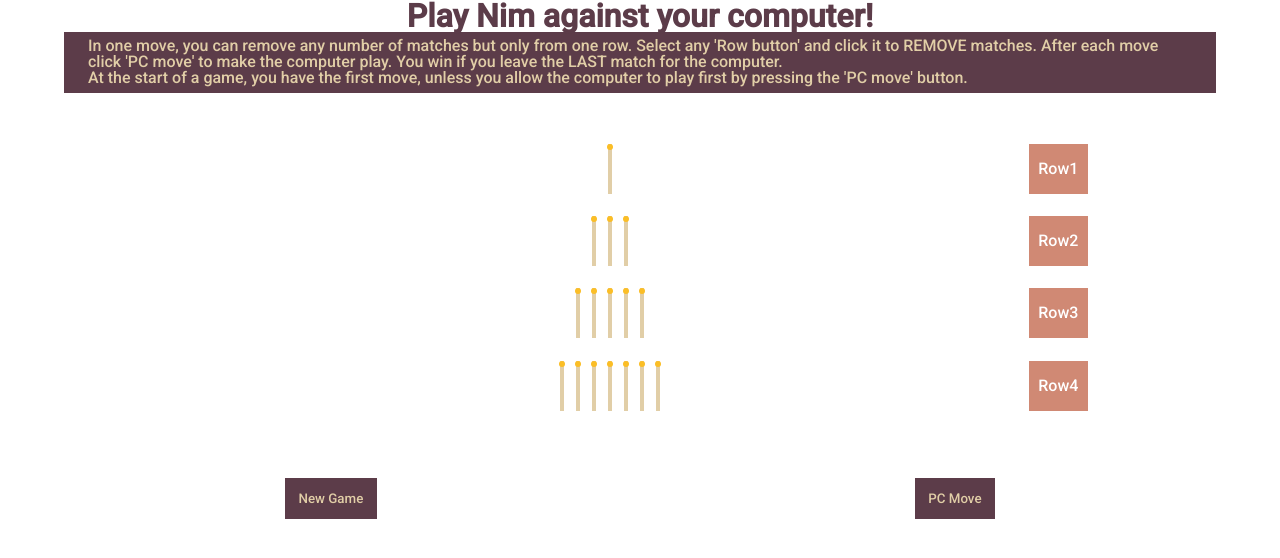
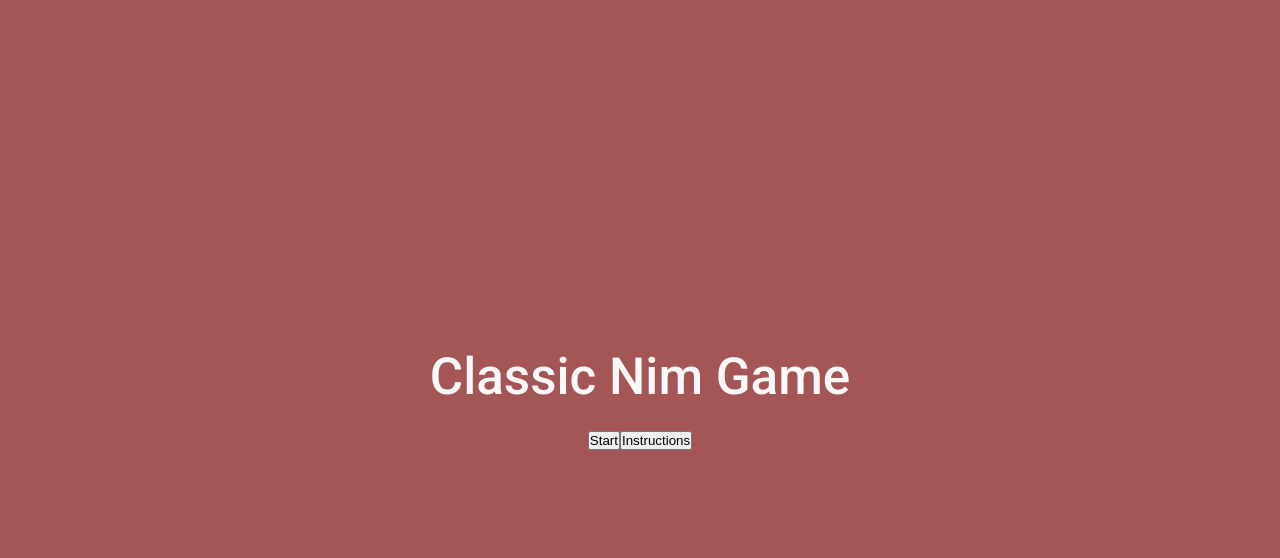
Before and after one commit to sree-lakshmi-n/nim-game, a plain HTML site: page index.html in a window 1280 px wide. Drawn offline with Linux system fonts and the light colour scheme.

Commit message:
added home page html content

```diff
--- a/index.html
+++ b/index.html
@@ -1,14 +1,21 @@
 <!DOCTYPE html>
 <html>
   <head>
-	<meta charset="utf-8">
-	<meta name="viewport" content="width=device-width">
+    <meta charset="utf-8" />
+    <meta name="viewport" content="width=device-width" />
     <link href="style.css" rel="stylesheet" type="text/css" />
 
-	<title>Nim Game</title>
+    <title>Classic Nim Game</title>
   </head>
   <body>
-	<header class="header">
+    <main class="home-page flex-col-center">
+      <h1 class="home-page__title">Classic Nim Game</h1>
+      <div class="btn-wrapper">
+        <button class="btn btn-start">Start</button
+        ><button class="btn btn-instructions">Instructions</button>
+      </div>
+    </main>
+    <!-- <header class="header">
 		<h1>Play Nim against your computer!</h1>
     <div>
       <p>In one move, you can remove any number of matches but only from one row. Select any 'Row button' and click it to REMOVE matches. After each move click 'PC move' to make the computer play. You win if you leave the LAST match for the computer.</p>
@@ -21,7 +28,7 @@
 	<section id="control-buttons">
 		<button id="new-game-btn" class = "buttons" onclick="newGame()">New Game</button>
 		<button id="pc-move-btn" class = "buttons" onclick="makeMove()">PC Move</button>
-	</section>
+	</section> -->
     <script src="script.js"></script>
   </body>
 </html>
```
Lines whose indentation alone changed are shown as unchanged.
